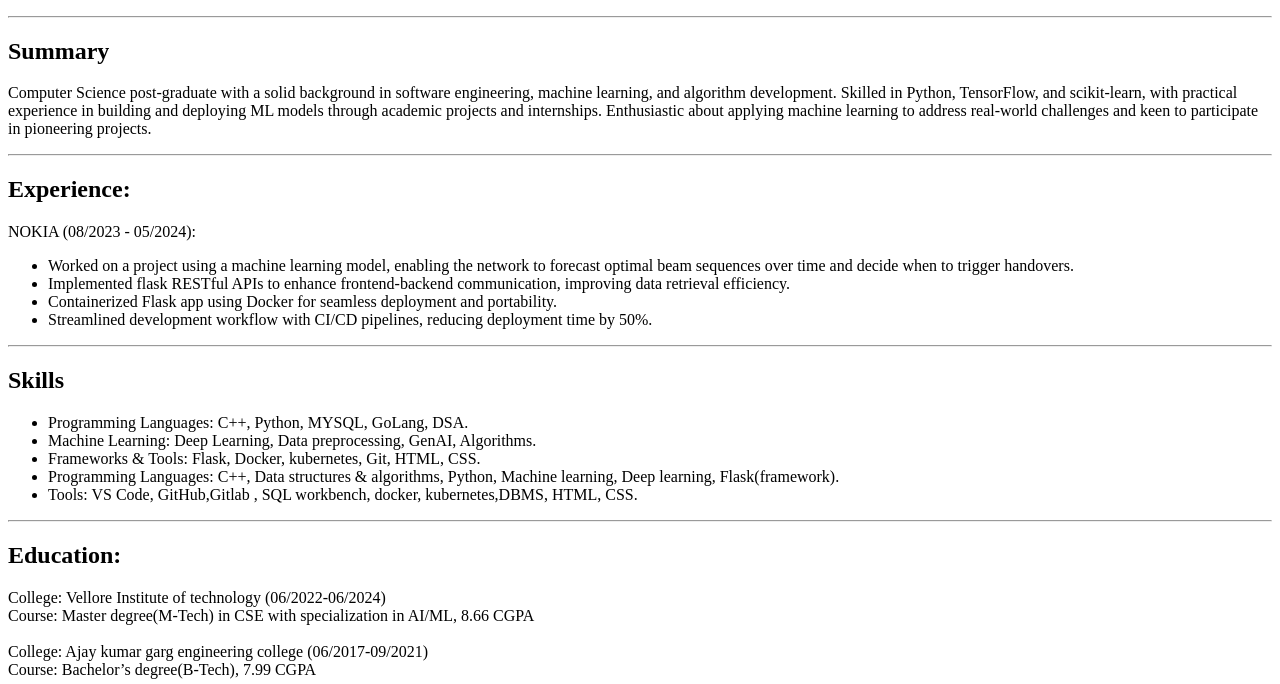
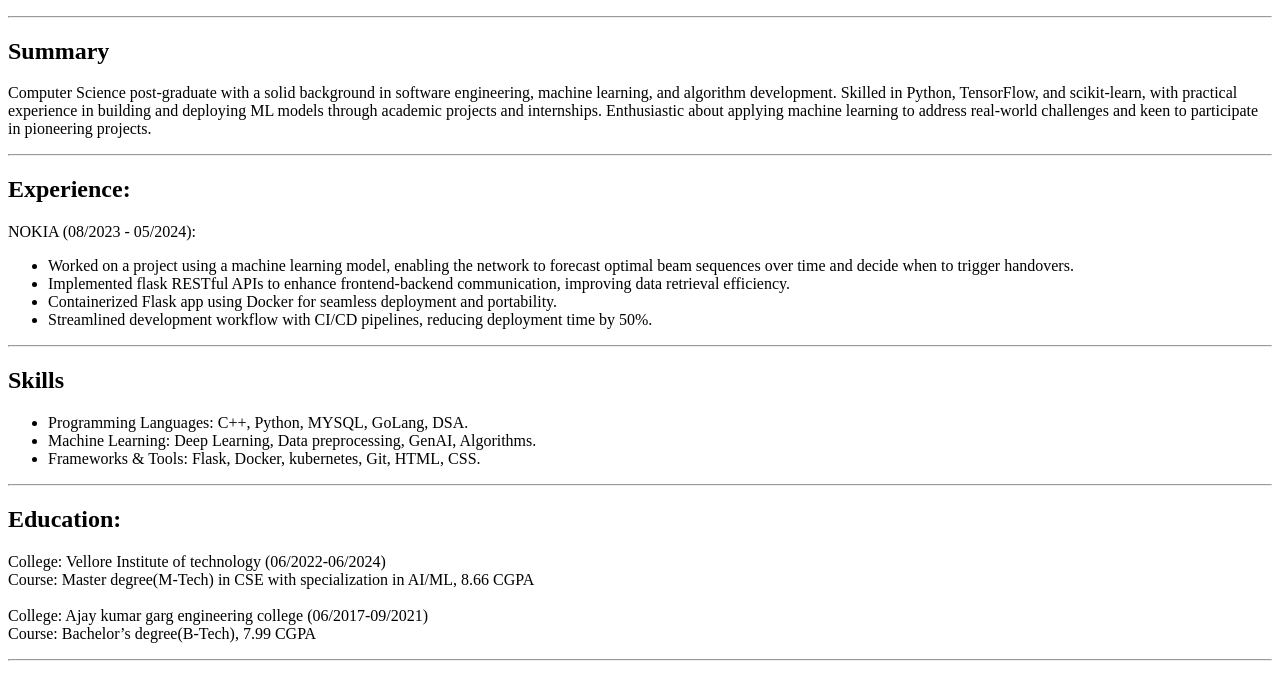
Before and after one commit to Divyanshu-verma1/Resume, a plain HTML site: page index.html in a window 1280 px wide. Shown: the part 105-789 px from the top of the page. Drawn offline with Linux system fonts and the light colour scheme.

Commit message:
Update index.html

```diff
--- a/index.html
+++ b/index.html
@@ -27,13 +27,9 @@
     <h2>Skills</h2>
     <p>
         <ul>
-            <li><span style font-weight: bold;>Programming Languages:</span> C++, Python, MYSQL, GoLang, DSA.
+            <li><span style font-weight: bold;>Programming Languages:</span> C++, Python, MYSQL, GoLang, DSA.</li>
 <li><span font-weight: bold;>Machine Learning:</span> Deep Learning, Data preprocessing, GenAI, Algorithms.</li>
 <li><span font-weight: bold;>Frameworks & Tools:</span> Flask, Docker, kubernetes, Git, HTML, CSS.</li>
-
-            </li>
-            <li>Programming Languages: C++, Data structures & algorithms, Python, Machine learning, Deep learning, Flask(framework). </li>
-            <li> Tools: VS Code, GitHub,Gitlab , SQL workbench, docker, kubernetes,DBMS, HTML, CSS. </li>
         </ul>
     </p>
     <hr />
```
